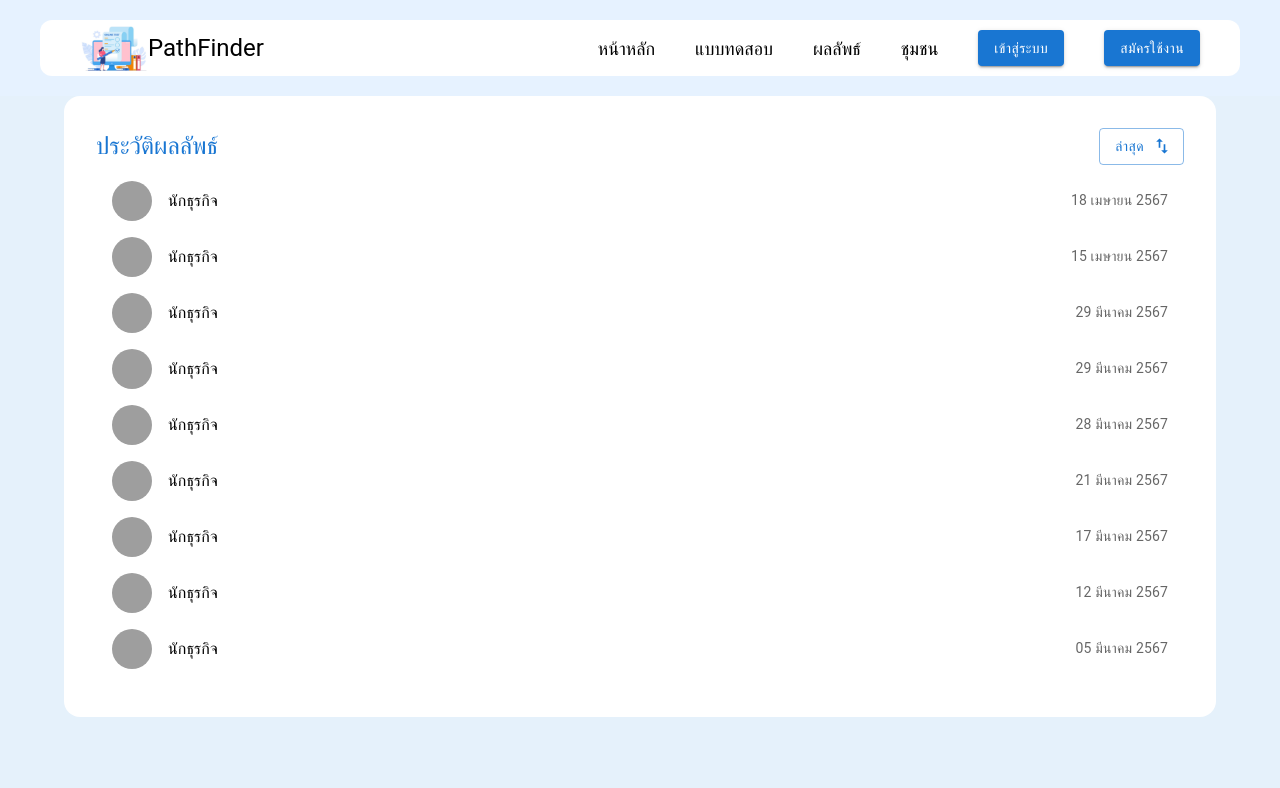
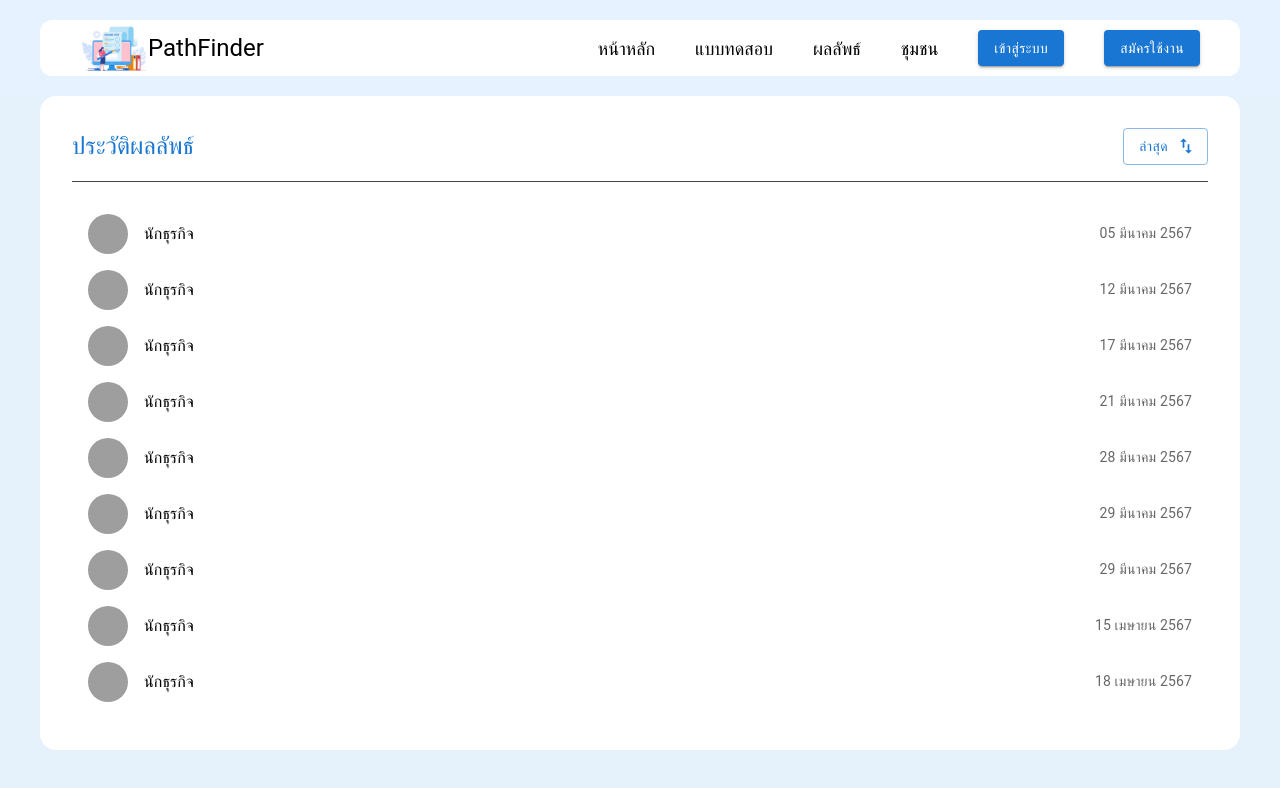
Before and after one commit to loventnc/Project-PathFinder-FE, a Next.js app: page /history in a window 1280 px wide. Shown: the top 788 px of the page. Built offline with nearby package versions, Linux system fonts and the light colour scheme; no server answers; grey boxes are pictures that could not be loaded.

Commit message:
sort date

```diff
--- a/src/app/history/page.tsx
+++ b/src/app/history/page.tsx
@@ -1,3 +1,4 @@
+import React from "react";
 import {
   Box,
   Grid,
@@ -8,6 +9,7 @@ import {
   ListItemAvatar,
   ListItemText,
   Avatar,
+  Divider,
 } from "@mui/material";
 import SwapVertIcon from "@mui/icons-material/SwapVert";
 
@@ -24,6 +26,29 @@ const HistoryPage: React.FC = () => {
     { date: "05 มีนาคม 2567", title: "นักธุรกิจ" },
   ];
 
+  const sortedResults = results.map((result) => {
+    const [day, month, year] = result.date.split(" ");
+    const monthIndex = [
+      "มกราคม",
+      "กุมภาพันธ์",
+      "มีนาคม",
+      "เมษายน",
+      "พฤษภาคม",
+      "มิถุนายน",
+      "กรกฎาคม",
+      "สิงหาคม",
+      "กันยายน",
+      "ตุลาคม",
+      "พฤศจิกายน",
+      "ธันวาคม",
+    ].indexOf(month);
+
+    const timestamp = new Date(`${year}-${monthIndex + 1}-${day}`).getTime();
+    return { ...result, timestamp };
+  });
+
+  sortedResults.sort((a, b) => a.timestamp - b.timestamp);
+
   return (
     <Box sx={{ backgroundColor: "#E5F1FB", minHeight: "100vh" }}>
       <Box
@@ -31,7 +56,7 @@ const HistoryPage: React.FC = () => {
           backgroundColor: "#FFFFFF",
           borderRadius: 4,
           maxWidth: "100%",
-          mx: 8,
+          mx: 5,
           p: 4,
         }}
       >
@@ -52,8 +77,9 @@ const HistoryPage: React.FC = () => {
             </Button>
           </Grid>
         </Grid>
+        <Divider sx={{ my: 2, backgroundColor: "#4D4D4D" }} />
         <List>
-          {results.map((result, index) => (
+          {sortedResults.map((result, index) => (
             <ListItem
               key={index}
               sx={{
--- a/src/app/page.tsx
+++ b/src/app/page.tsx
@@ -11,7 +11,7 @@ const HomePage: React.FC = () => {
       display="flex"
       justifyContent="center"
       alignItems="center"
-      mx={6}
+      mx={5}
     >
       <Grid container>
         {/* Left*/}
--- a/src/app/predict/layout.tsx
+++ b/src/app/predict/layout.tsx
@@ -6,7 +6,10 @@ const QuizzLayout = function ({
   children: React.ReactNode;
 }>) {
   return (
-    <Box className="bg-neutral01 mx-10 my-5 h-screen items-center">
+    <Box
+      className="bg-neutral01 mx-10 my-5 h-screen items-center"
+      borderRadius={4}
+    >
       <Grid
         container
         spacing={1}
--- a/src/app/result/components/CardJob.tsx
+++ b/src/app/result/components/CardJob.tsx
@@ -18,7 +18,8 @@ const CardJob = ({ jobTitle, jobImage, jobDescription }: CardJobProps) => {
         alignItems="center"
         width={{ xs: "100%", md: "80%" }}
         height={{ xs: "100%", md: "100%" }}
-       className=" bg-secondary01 rounded-2xl gap-y-10 py-5 border-t-8 border-accent02">
+        className=" bg-secondary01 rounded-2xl gap-y-10 py-5 border-t-8 border-accent02"
+      >
         <Typography variant="h6" className=" text-accent02">
           ลักษณะอาชีพ
         </Typography>
```
Lines whose indentation alone changed are shown as unchanged.
